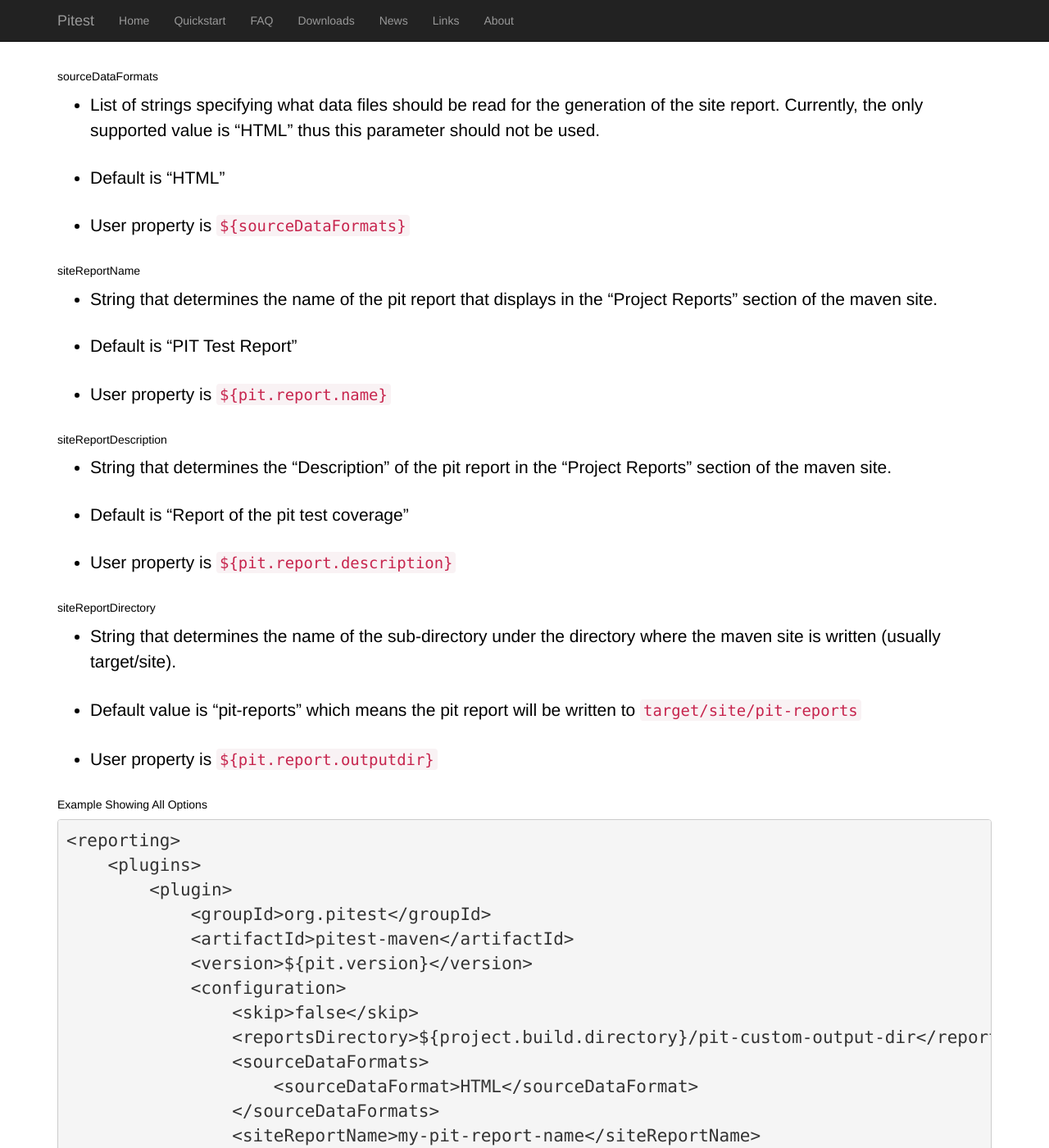
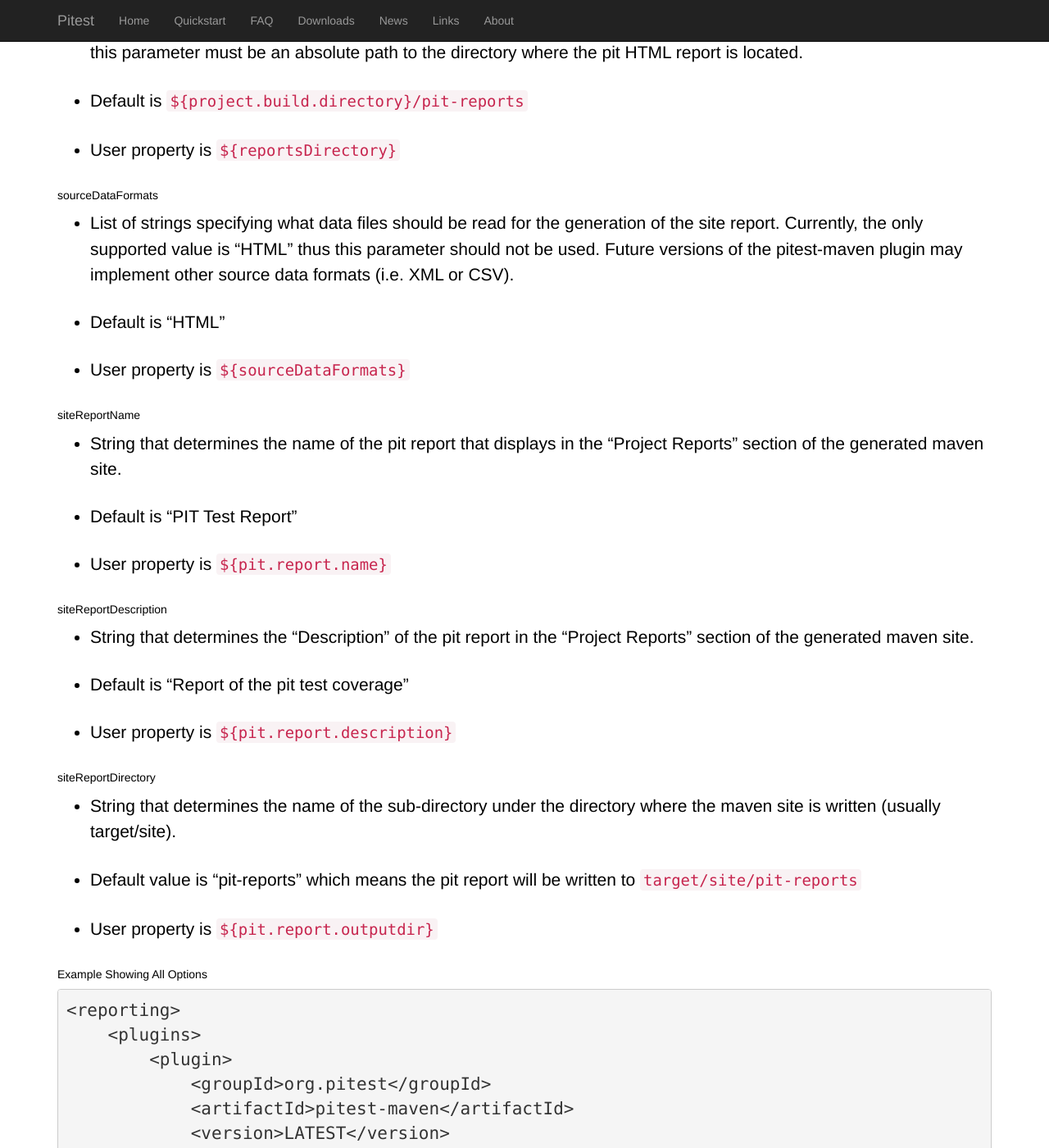
Before and after one commit to hcoles/pitest-site, a Jekyll site: the page built from quickstart/maven.markdown, in a window 1280 px wide and 1400 px high, scrolled down 10842 px. Shown: the whole window at 82% size. Built offline with Jekyll 4.4.1, drawn with Linux system fonts in a browser that asks for light colours; Markdown is read by kramdown in place of the engine named in the settings; comment, search, counter and statistics services are not loaded; some of the changed text lies outside the part shown.

Commit message:
fixed typos and clarified confusing sections of maven quickstart

```diff
--- a/quickstart/maven.markdown
+++ b/quickstart/maven.markdown
@@ -345,14 +345,16 @@
 It's very useful on maven module: when you need to skip an entire module, you can add this setting on the declaration of the plugin to ignore it.
 
 ## Reporting Goal
-
+### Introduction
 Starting with version 1.1.6, the pit maven plugin has a maven report goal.  This goal should only be invoked as part of the maven site lifecycle.  To execute this goal, the ``mutationCoverage`` goal must have already been executed to produce an HTML report (i.e. the ``outputFormat`` parameter must have HTML in it if the parameter is specified.  The report goal then copies the latest HTML report to the site directory.  If multiple reports exist (as in the case where ``timestampedReports`` is set to true), then only the report with the latest create time is used.
 
-To generate the pit site report, execute the maven following command (assuming the pom has the pitest-maven plugin set up in either the ``pluginsManagement`` or ``plugins`` section).
+To generate the pit site report, set up the pitest-maven plugin in the project's pom as explained above and the ``<reporting>`` section as explained below.  Then, execute both the ``mutationCoverage`` goal and the site lifecycle using one of the following commands:
 <pre class="prettyprint lang-xml">
 mvn clean org.pitest:pitest-maven:mutationCoverage site
+mvn clean verify site
 </pre>
 
+### POM Configuration
 The following configuration is the minimum required to generate the pit site report:
 <pre class="prettyprint lang-xml">
 &lt;reporting&gt;
@@ -360,7 +362,7 @@
         &lt;plugin&gt;
             &lt;groupId&gt;org.pitest&lt;/groupId&gt;
             &lt;artifactId&gt;pitest-maven&lt;/artifactId&gt;
-            &lt;version&gt;${pit.version}&lt;/version&gt;
+            &lt;version&gt;LATEST&lt;/version&gt;
             &lt;reportSets&gt;
                 &lt;reportSet&gt;
                     &lt;reports&gt;
@@ -382,22 +384,22 @@
 * User Property is ``${pit.report.skip}``
 
 ##### reportsDirectory
-* Indicates where the ``mutationCoverage`` goal wrote the pit HTML reports.  This parameter does not need to be set unless the ``reportsDirectory`` parameter was set during the execution of the ``mutationCoverage`` goal.  The value in this paramater must be an absolute path to the directory where the pit HTML report is located.
+* Indicates where the ``mutationCoverage`` goal wrote the pit HTML reports.  This parameter does not need to be set unless the ``reportsDirectory`` parameter was set during the execution of the ``mutationCoverage`` goal.  The value in this parameter must be an absolute path to the directory where the pit HTML report is located.
 * Default is ``${project.build.directory}/pit-reports``
 * User property is ``${reportsDirectory}``
 
 ##### sourceDataFormats
-* List of strings specifying what data files should be read for the generation of the site report.  Currently, the only supported value is "HTML" thus this parameter should not be used.
+* List of strings specifying what data files should be read for the generation of the site report.  Currently, the only supported value is "HTML" thus this parameter should not be used.  Future versions of the pitest-maven plugin may implement other source data formats (i.e. XML or CSV).
 * Default is "HTML"
 * User property is ``${sourceDataFormats}``
 
 ##### siteReportName
-* String that determines the name of the pit report that displays in the "Project Reports" section of the maven site.
+* String that determines the name of the pit report that displays in the "Project Reports" section of the generated maven site.
 * Default is "PIT Test Report"
 * User property is ``${pit.report.name}``
 
 ##### siteReportDescription
-* String that determines the "Description" of the pit report in the "Project Reports" section of the maven site.
+* String that determines the "Description" of the pit report in the "Project Reports" section of the generated maven site.
 * Default is "Report of the pit test coverage"
 * User property is ``${pit.report.description}``
 
@@ -413,7 +415,7 @@
         &lt;plugin&gt;
             &lt;groupId&gt;org.pitest&lt;/groupId&gt;
             &lt;artifactId&gt;pitest-maven&lt;/artifactId&gt;
-            &lt;version&gt;${pit.version}&lt;/version&gt;
+            &lt;version&gt;LATEST&lt;/version&gt;
             &lt;configuration&gt;
                 &lt;skip&gt;false&lt;/skip&gt;
                 &lt;reportsDirectory&gt;${project.build.directory}/pit-custom-output-dir&lt;/reportsDirectory&gt;
```
